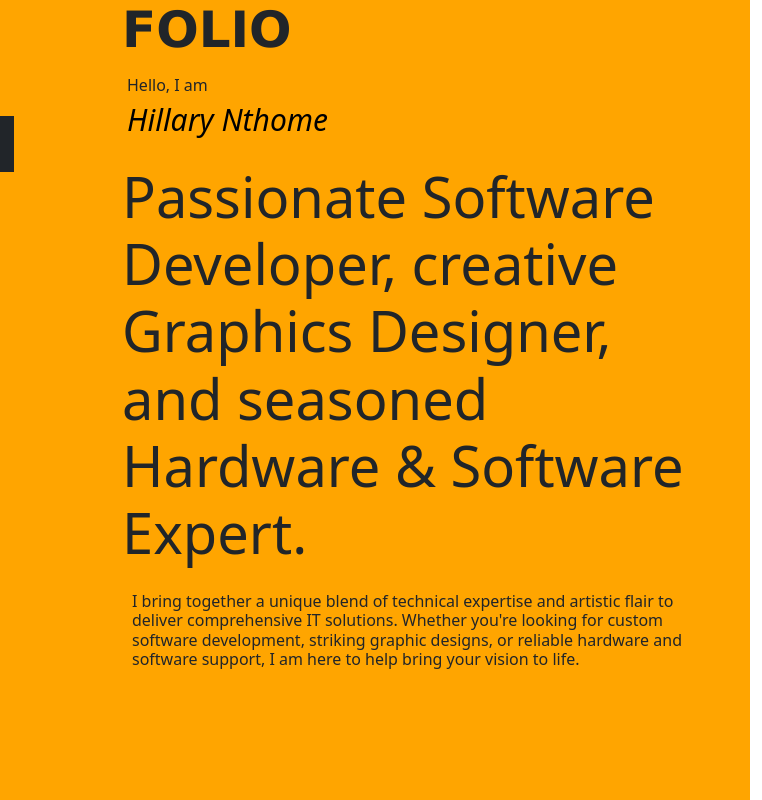
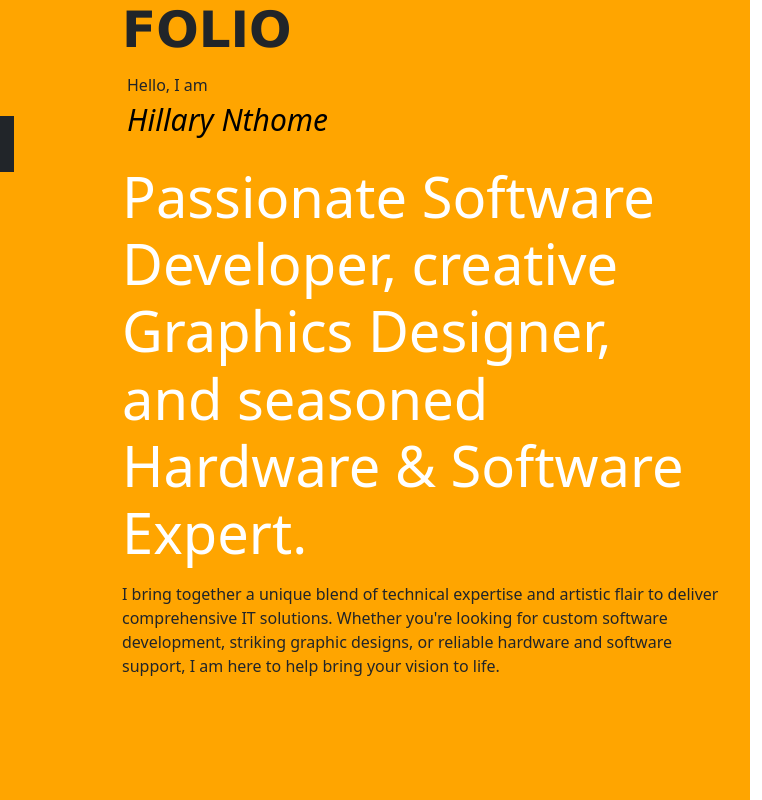
Before and after one commit to hillary97/portfolio-upgrade, a plain HTML site: page index.html in a window 1280 px wide. Shown: the top 800 px of the page, 518-1280 px from the left. Drawn offline with nearby package versions, Linux system fonts and the light colour scheme.

Commit message:
Update index.html

```diff
--- a/index.html
+++ b/index.html
@@ -116,8 +116,8 @@
 
 
 			<p style="text-align: left;padding:5px;border-radius: 20px;" class="text-dark  bg- ">Hello, I am<br><span style="font-style: italic;color:black;font-size: 30px;"> Hillary Nthome</span></p>
-			<p class="text-dark display-4">Passionate Software Developer, creative Graphics Designer, and seasoned Hardware & Software Expert.</p>
-			<h6 style="font-size:;padding: 10px;" class="text-dark">I bring together a unique blend of technical expertise and artistic flair to deliver comprehensive IT solutions. Whether you're looking for custom software development, striking graphic designs, or reliable hardware and software support, I am here to help bring your vision to life.</h6>
+			<p class="text-white display-4">Passionate Software Developer, creative Graphics Designer, and seasoned Hardware & Software Expert.</p>
+			<p style="font-size:;padding: px;" class="text-dark">I bring together a unique blend of technical expertise and artistic flair to deliver comprehensive IT solutions. Whether you're looking for custom software development, striking graphic designs, or reliable hardware and software support, I am here to help bring your vision to life.</p>
 		</div>
 <!--
 		<table class="table table-striped table-hover table-dark mt-5 ml-4">
```
